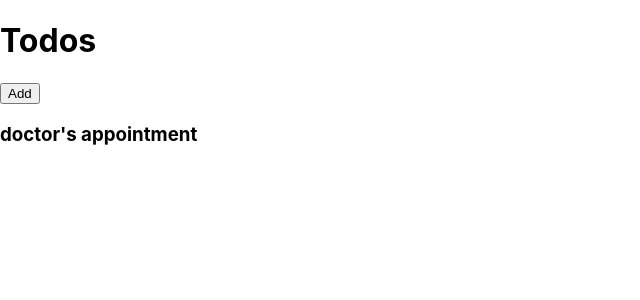
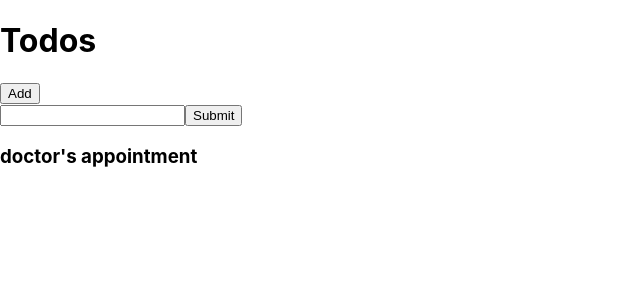
Before and after one commit to nchen0/React-Hooks-Context-Demo, a React (Create React App) app: page / in a window 1280 px wide. Shown: the top 300 px of the page, without its empty margins (0-640 px from the left). Built offline with nearby package versions, Linux system fonts and the light colour scheme.

Commit message:
add context

```diff
--- /dev/null
+++ b/src/components/AddTodo.js
@@ -0,0 +1,26 @@
+import { useContext, useState } from 'react'
+import { TodoContext } from '../context/TodoContext'
+
+const AddTodo = () => {
+    const [todos, setTodos] = useContext(TodoContext)
+    const [task, setTask] = useState('')
+
+    const inputTask = e => {
+        setTask(e.target.value);
+    }
+
+    const addTodo = e => {
+        e.preventDefault();
+        setTodos(prevTodos => [...prevTodos, { id: todos.length, text: task }])
+        setTask('');
+    }
+
+    return (
+        <form>
+            <input type="text" onChange={inputTask} value={task} />
+            <button onClick={addTodo}>Submit</button>
+        </form>
+    )
+}
+
+export default AddTodo
--- a/src/components/Header.js
+++ b/src/components/Header.js
@@ -1,4 +1,5 @@
 import PropTypes from 'prop-types'
+import AddTodo from './AddTodo'
 import Button from "./Button"
 
 const Header = ({ title }) => {
@@ -9,6 +10,7 @@ const Header = ({ title }) => {
         <header>
             <h1>{title}</h1>
             <Button text="Add" color="green" onClick={onClick} />
+            <AddTodo />
         </header>
     )
 }
```
Also changed, not shown: 1 other file (tests, documents, lock files or other folders).
